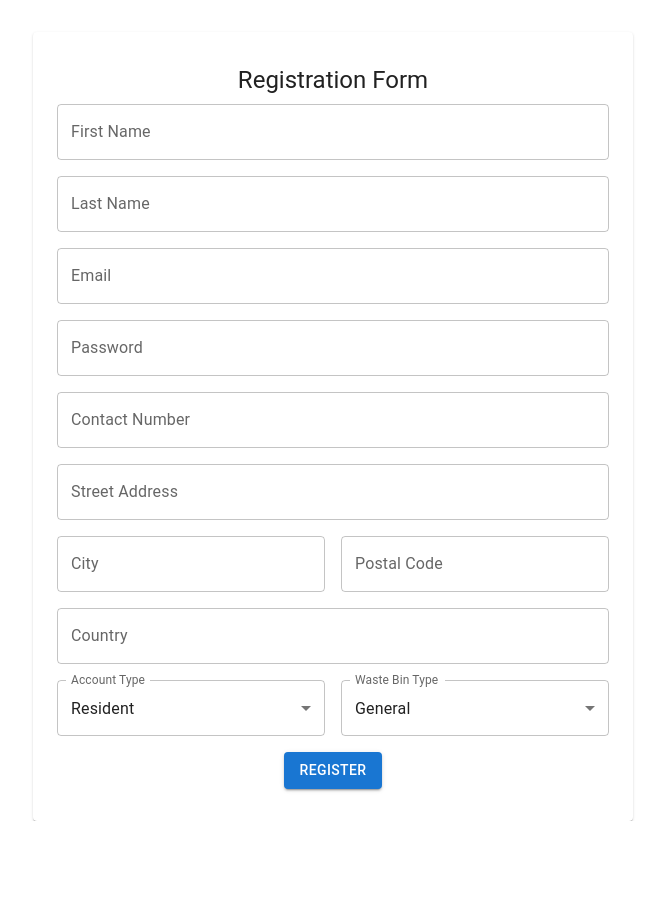
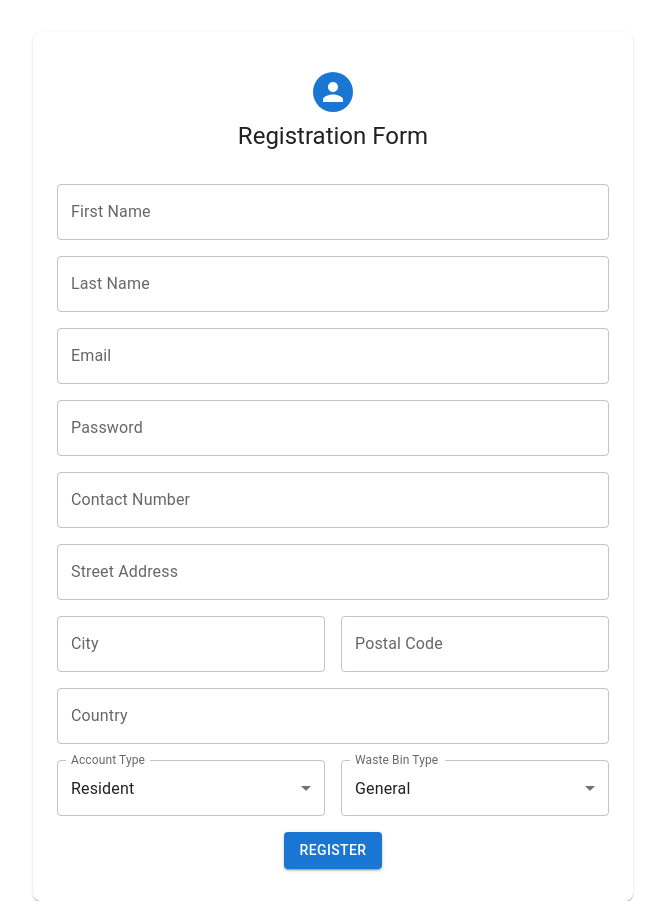
Before and after one commit to KavinMadusanka/Smart-Waste-Management-System-for-Urban-Area, a React (Create React App) app in the folder frontend/: page /register in a window 1280 px wide. Shown: the whole page, without its empty margins (307-972 px from the left). Before the commit the page ends 821 px from the top, so only its background shows below. Built offline with nearby package versions, Linux system fonts and the light colour scheme.

Commit message:
Updated registration UI
Co-Authored-By: Kavin Madhusankha <163830061+KavinMadusanka@users.noreply.github.com>

```diff
--- a/frontend/src/Pages/Auth/Register.js
+++ b/frontend/src/Pages/Auth/Register.js
@@ -1,14 +1,16 @@
 import React, { useState } from 'react';
-import { TextField, Button, MenuItem, Grid, Container, Typography, Paper, Box } from '@mui/material';
+import { TextField, Button, MenuItem, Grid, Container, Typography, Paper, Box, Avatar } from '@mui/material';
 import axios from 'axios';
 import { ToastContainer, toast } from 'react-toastify';
 import 'react-toastify/dist/ReactToastify.css';
+import { useNavigate } from 'react-router-dom';
 
 // Account types and waste bin types for dropdowns
-const accountTypes = ['Resident', 'WasteCollector'];
+const accountTypes = ['Resident', 'Waste Collector'];
 const wasteBinTypes = ['General', 'Recyclable'];
 
 const RegistrationForm = () => {
+  const navigate = useNavigate();
   const [formData, setFormData] = useState({
     firstName: '',
     lastName: '',
@@ -69,6 +71,8 @@ const RegistrationForm = () => {
         const response = await axios.post('/api/v1/auth/register', formData);
         if (response.data.success) {
           toast.success('Registration successful!');
+          // Redirect to login page
+          navigate('/login');
         } else {
           toast.error(response.data.message);
         }
@@ -80,10 +84,13 @@ const RegistrationForm = () => {
   };
 
   return (
-    <Container component={Paper} maxWidth="sm" sx={{ p: 4, mt: 4 }}>
-      <Typography variant="h5" align="center" gutterBottom>
-        Registration Form
-      </Typography>
+    <Container component={Paper} maxWidth="sm" sx={{ p: 4, mt: 4, borderRadius: '8px' }}>
+      <Box sx={{ display: 'flex', flexDirection: 'column', alignItems: 'center', mb: 3 }}>
+        <Avatar sx={{ m: 1, bgcolor: 'primary.main' }} />
+        <Typography variant="h5" align="center" gutterBottom>
+          Registration Form
+        </Typography>
+      </Box>
       <form onSubmit={handleSubmit}>
         <Grid container spacing={2}>
           {/* First Name */}
```
